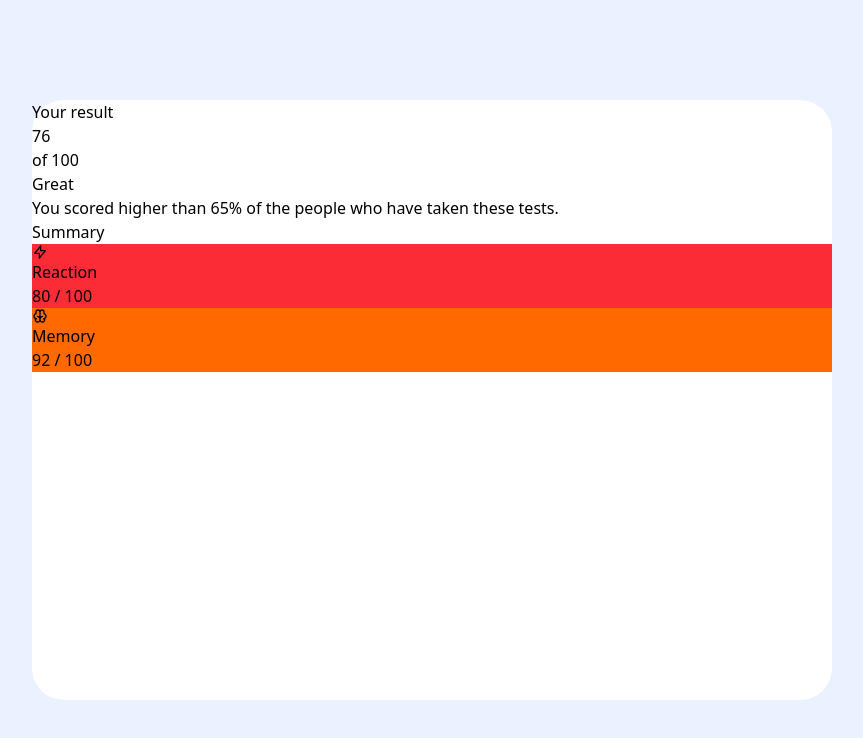
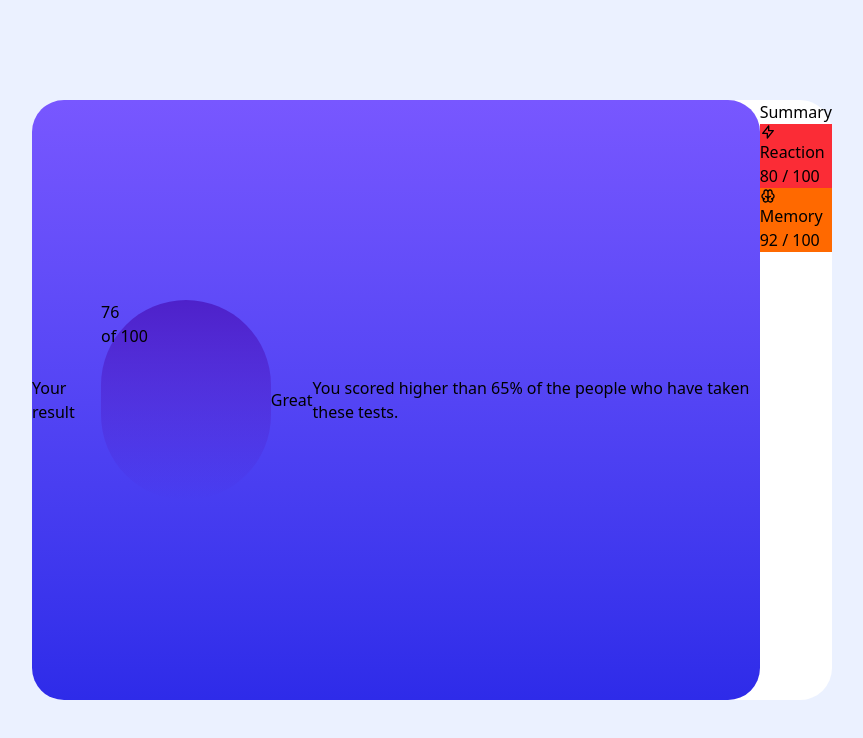
Before and after one commit to Great-kiola/Tailwind-practice, a React (Vite) app in the folder tailwind-frontend/: page /resultSum in a window 1280 px wide. Shown: the top 738 px of the page, without its empty margins (208-1071 px from the left). Built offline with nearby package versions, Linux system fonts and the light colour scheme.

Commit message:
feat: improve layout structure and styling in ResultSummary component

```diff
--- a/tailwind-frontend/src/components/ResultSummary.jsx
+++ b/tailwind-frontend/src/components/ResultSummary.jsx
@@ -8,11 +8,11 @@ const ResultSummary = () => {
     return (
         <>
             <div className='bg-Pale-blue h-screen flex items-center justify-center'>
-                <div className='h-150 w-200 rounded-4xl bg-White-resultSum'>
-                    <div className=''>
+                <div className='h-150 w-200 rounded-4xl bg-White-resultSum flex'>
+                    <div className='bg-linear-to-t from-Light-royal-blue to-Light-slate-blue rounded-4xl flex items-center'>
                         <h2>Your result</h2>
 
-                        <div className='rounded-full'>
+                        <div className='rounded-full bg-linear-to-t from-Persian-blue to-Violet-blue size-50'>
                             <h1>76</h1>
                             <p>of 100</p>
                         </div>
```
